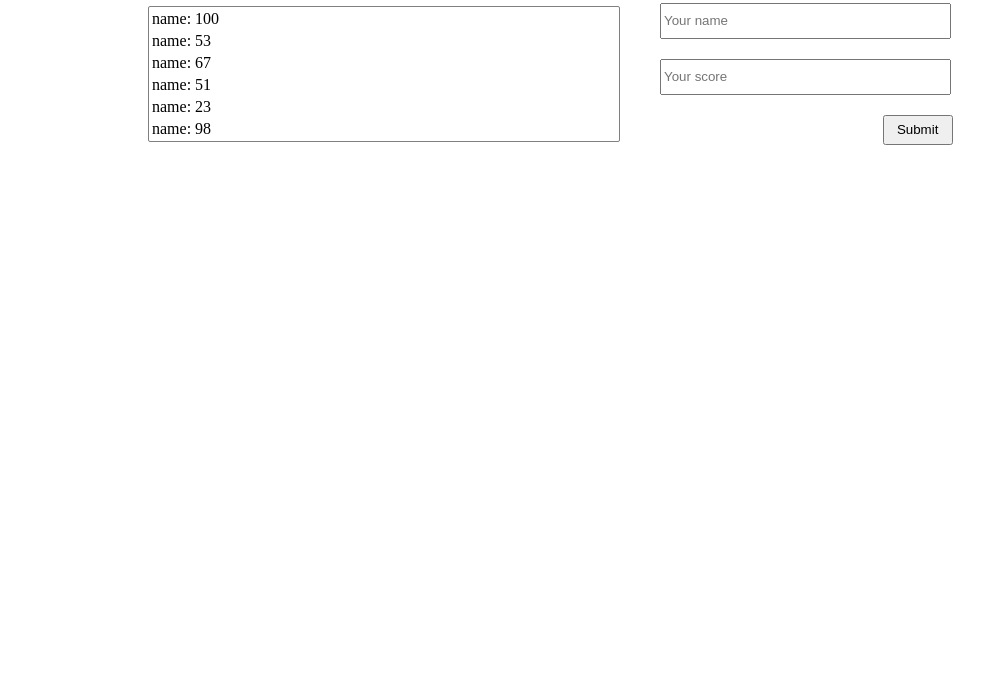
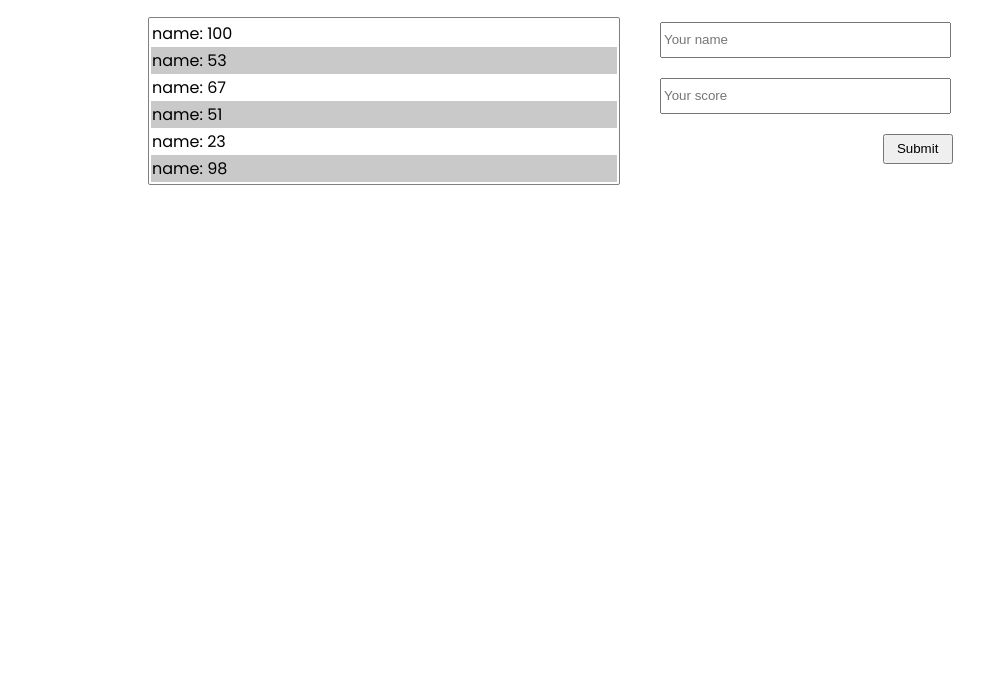
Before and after one commit to 1GORDON/Leaderboard, a website built with webpack: page src/index.html in a window 1280 px wide. Shown: the part 124-800 px from the top of the page, without its empty margins (0-986 px from the left). Built offline with nearby package versions, Linux system fonts and the light colour scheme.

Commit message:
Add extra styles

```diff
--- a/src/index.html
+++ b/src/index.html
@@ -3,6 +3,7 @@
 <head>
     <meta charset="UTF-8">
     <meta name="viewport" content="width=device-width, initial-scale=1.0">
+    <link href="https://fonts.googleapis.com/css2?family=Poppins:ital,wght@0,400;0,500;0,600;0,800;1,800&display=swap" rel="stylesheet">
     <title>Leaderboard</title>
 </head>
 <body>
--- a/src/style.css
+++ b/src/style.css
@@ -1,6 +1,5 @@
-@import url("https://fonts.googleapis.com/css2?family=Mulish:ital,wght@0,200;0,300;0,400;0,500;0,600;0,700;0,800;0,900;1,200;1,300;1,400;1,500;1,600;1,700;1,800;1,900&display=swap");
-
 body {
+  font-family: "Poppins", sans-serif;
   margin: 0;
   padding: 0;
 }
@@ -34,6 +33,15 @@ h1 {
 .recent-scores-other h2 {
   margin: 0;
   padding: 0;
+}
+
+.table-row {
+  display: flex;
+  width: 100%;
+}
+
+.table-row:nth-child(even) {
+  background-color: rgba(148, 147, 147, 0.5);
 }
 
 .refresh,
```
